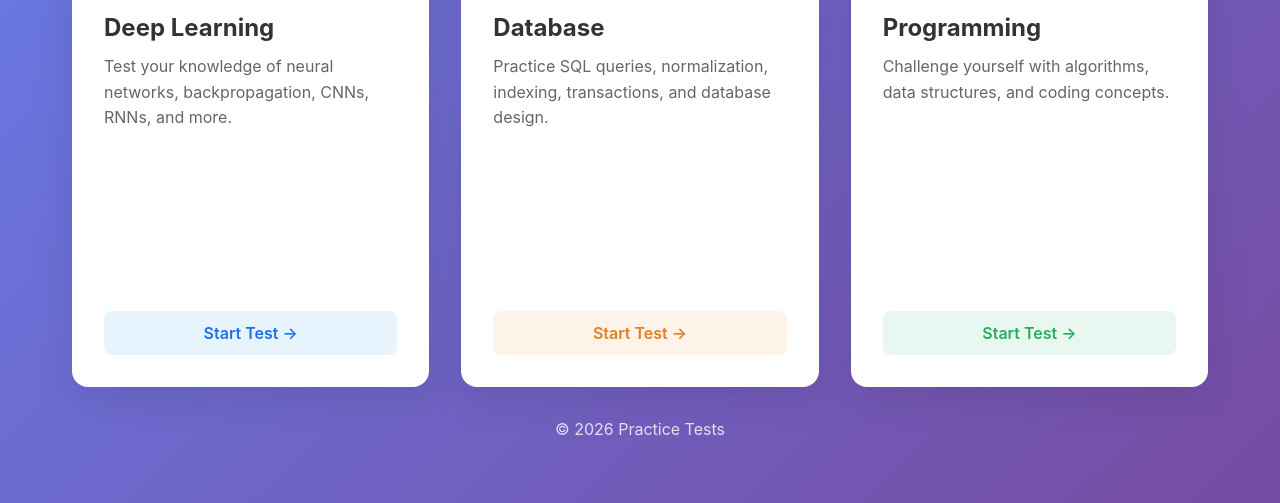
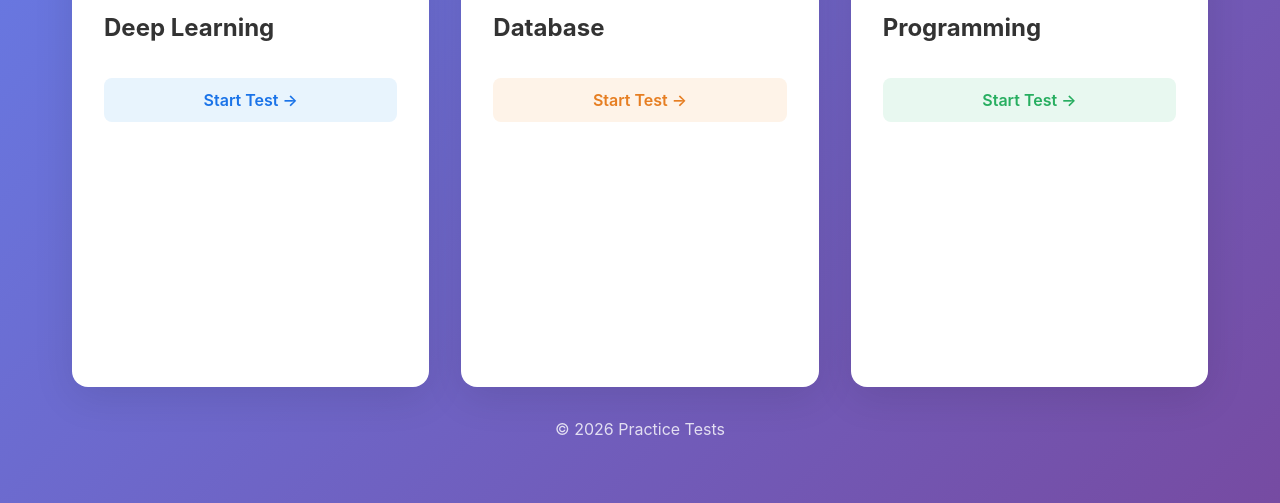
Before and after one commit to bendazz/practice_tests, a plain HTML site: page index.html in a window 1280 px wide. Shown: the part 297-800 px from the top of the page. Drawn offline with Linux system fonts and the light colour scheme.

Commit message:
removed text on landing page

```diff
--- a/index.html
+++ b/index.html
@@ -17,21 +17,18 @@
             <a href="tests/deep-learning.html" class="test-card deep-learning">
                 <div class="icon">🧠</div>
                 <h2>Deep Learning</h2>
-                <p>Test your knowledge of neural networks, backpropagation, CNNs, RNNs, and more.</p>
                 <span class="start-btn">Start Test →</span>
             </a>
 
             <a href="tests/database.html" class="test-card database">
                 <div class="icon">🗄️</div>
                 <h2>Database</h2>
-                <p>Practice SQL queries, normalization, indexing, transactions, and database design.</p>
                 <span class="start-btn">Start Test →</span>
             </a>
 
             <a href="tests/programming.html" class="test-card programming">
                 <div class="icon">💻</div>
                 <h2>Programming</h2>
-                <p>Challenge yourself with algorithms, data structures, and coding concepts.</p>
                 <span class="start-btn">Start Test →</span>
             </a>
         </main>
```
